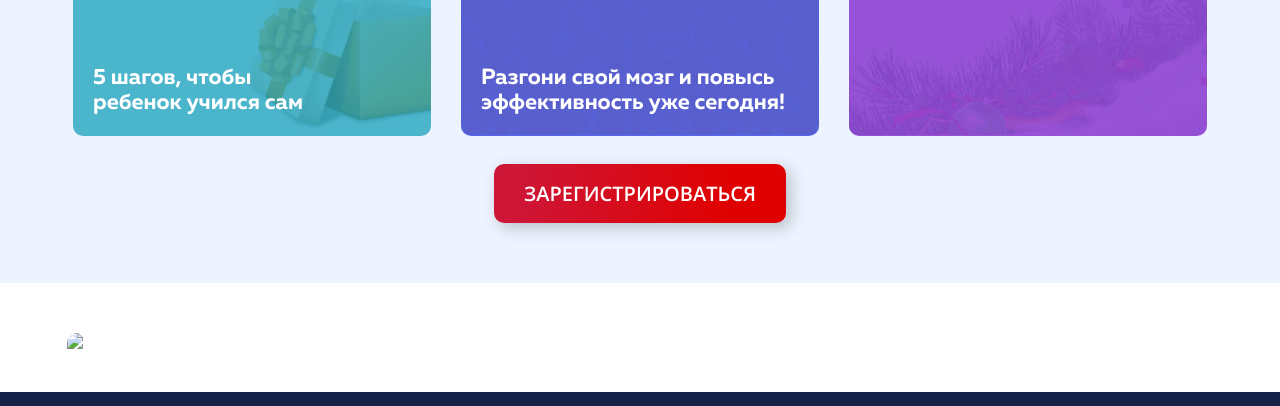
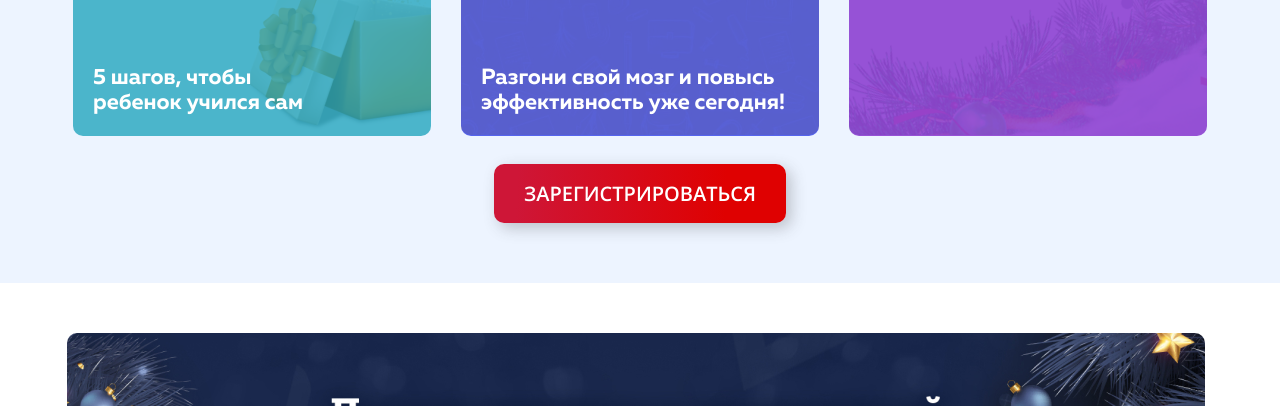
Before and after one commit to KalmykovaS/advance-site, a plain HTML site: page index.html in a window 1280 px wide. Shown: the part 1690-2096 px from the top of the page. Drawn offline with Linux system fonts and the light colour scheme.

Commit message:
same fix

```diff
--- a/index.html
+++ b/index.html
@@ -204,7 +204,7 @@
     <section class="main__sale sale">
       <h2 class="sale__title visually-hidden">Распродажа</h2>
       <div class="sale__container container">
-        <img class="sale__image" src="img/banner_1.jpg" alt="Распродажа Advance">
+        <img class="sale__image" src="img/banner_ 1.jpg" alt="Распродажа Advance">
       </div>
     </section>
 
```
